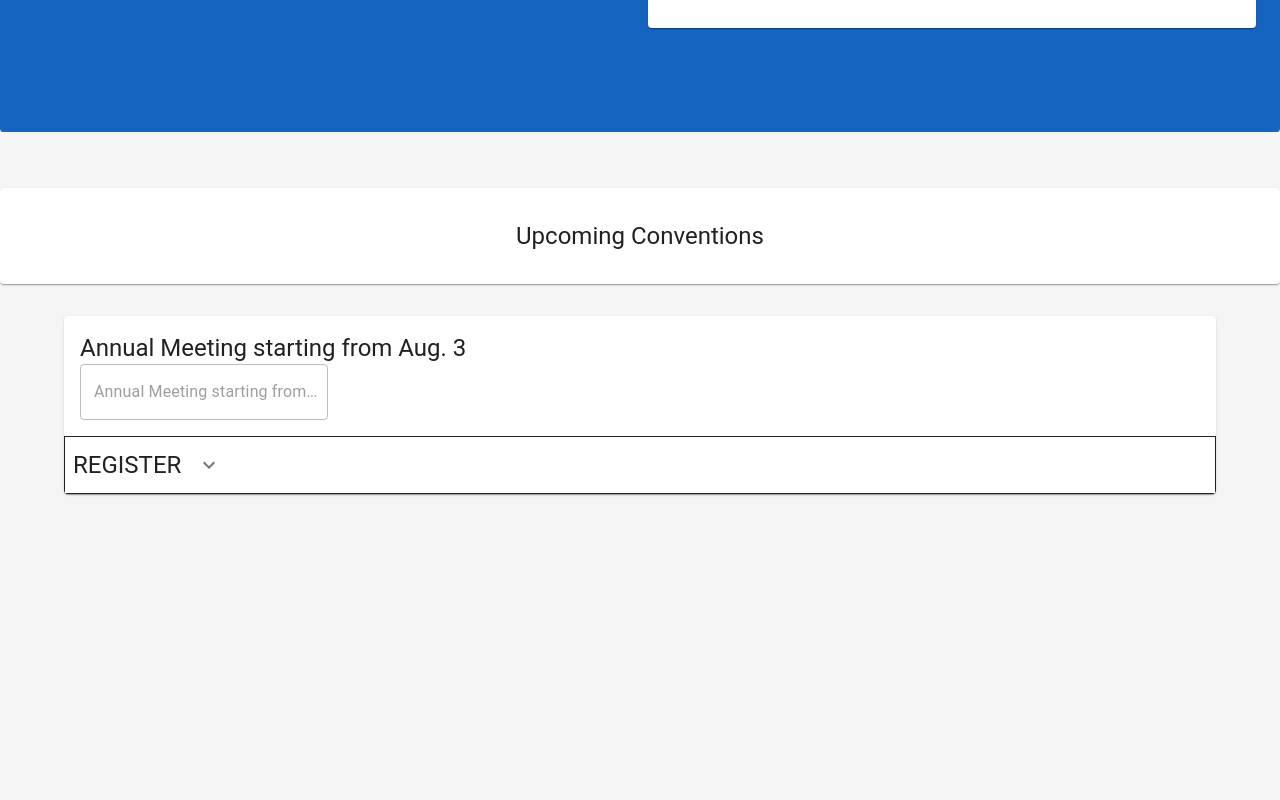
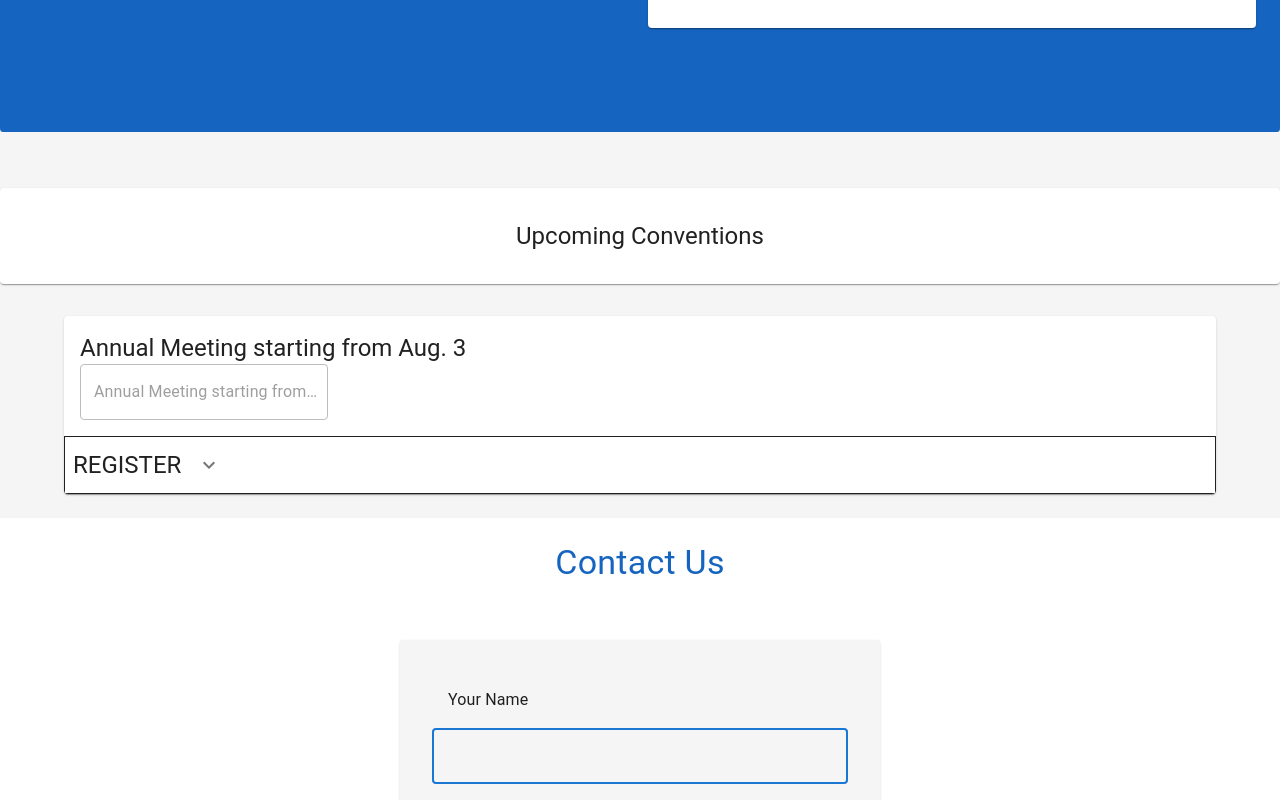
Before and after one commit to HezekielT/Aelaf_Dejen_WebApp, a React (Create React App) app in the folder client/: page / in a window 1280 px wide. Shown: the part 540-1340 px from the top of the page. Built offline with nearby package versions, Linux system fonts and the light colour scheme.

Commit message:
some modifications

```diff
--- a/client/src/components/Participant-Registration.js
+++ b/client/src/components/Participant-Registration.js
@@ -3,7 +3,6 @@ import { Typography, Grid, Paper, TextField, Box, Button,
 import React from 'react';
 import { useFormik } from 'formik';
 import * as yup from 'yup';
-import ConfirmRegistration from './Confirm_Registration';
 
 const validationSchema = yup.object({
     first_name: yup
--- a/client/src/screens/dashboard.jsx
+++ b/client/src/screens/dashboard.jsx
@@ -25,7 +25,7 @@ function Dashboard(props) {
                     ? theme.palette.grey[100]
                     : theme.palette.grey[900],
                     flexGrow: 1,
-                    minHeight: '90.6vh',
+                    minHeight: 'auto',
                     overflow: 'auto',
                 }}
             >
```
